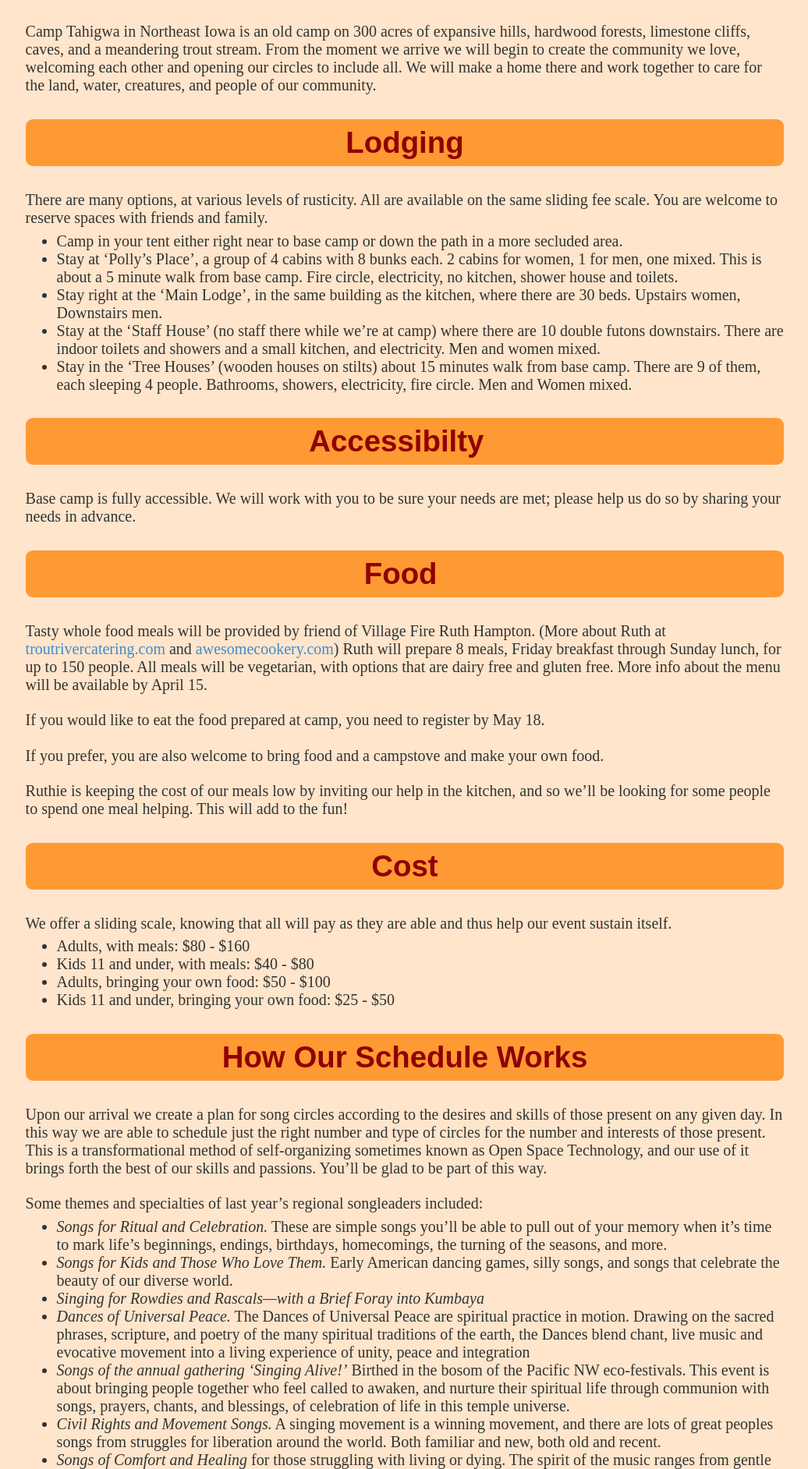
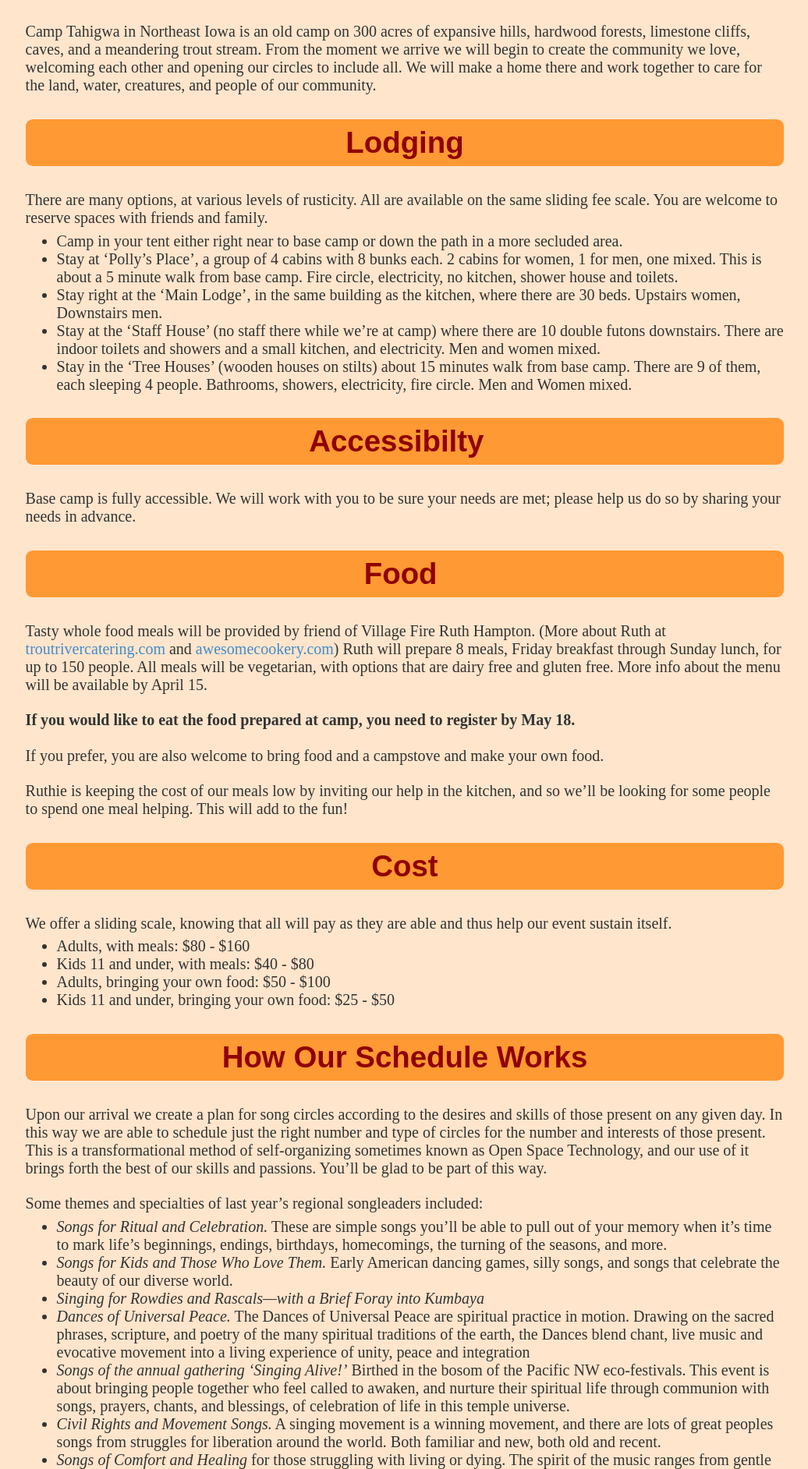
Before and after one commit to neilmb/villagefire, a Jekyll site: the page built from index.md, in a window 1280 px wide. Shown: the part 3487-5371 px from the top of the page at 78% size, without its empty margins (121-1157 px from the left). Built offline with Jekyll 4.4.1, drawn with Linux system fonts in a browser that asks for light colours; some web fonts are replaced.

```diff
--- a/index.md
+++ b/index.md
@@ -186,8 +186,8 @@ Sunday lunch, for up to 150 people. All meals will be vegetarian, with options
 that are dairy free and gluten free.  More info about the menu will be
 available by April 15.
 
-If you would like to eat the food prepared at camp, you need to register by
-May 18.
+**If you would like to eat the food prepared at camp, you need to register by
+May 18.**
 
 If you prefer, you are also welcome to bring food and a campstove and make
 your own food.
```
